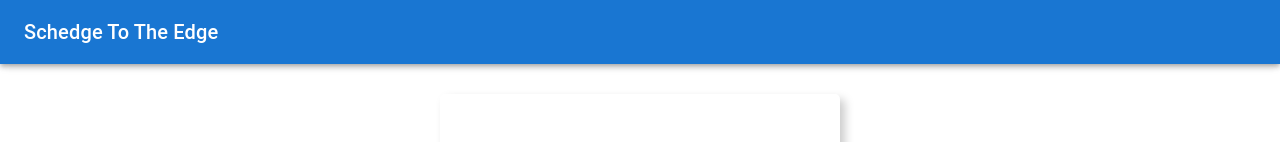
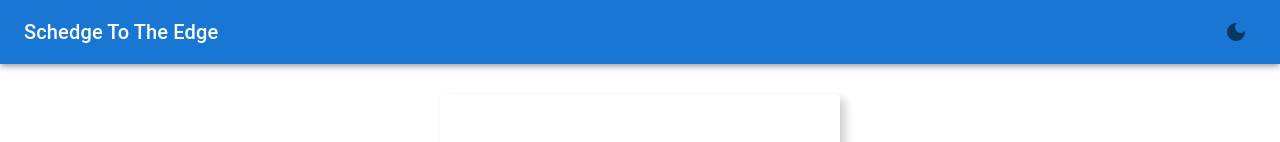
Before and after one commit to 2High4This/final_proj, a React (Vite) app in the folder maybe/: page / in a window 1280 px wide. Shown: the top 142 px of the page. Built offline with nearby package versions, Linux system fonts and the light colour scheme.

Commit message:
added a darkmode button

```diff
--- a/maybe/src/comps/appbar.jsx
+++ b/maybe/src/comps/appbar.jsx
@@ -5,14 +5,11 @@ import {
   IconButton,
   MenuItem,
   CssBaseline,
-  Stack,
-  Paper,
-  ClickAwayListener,
   Menu,
-  ListItem,
 } from "@mui/material";
 import AccountCircleIcon from "@mui/icons-material/AccountCircle";
 import LogoutIcon from "@mui/icons-material/Logout";
+import DarkModeIcon from "@mui/icons-material/DarkMode";
 import { useNavigate } from "react-router-dom";
 import { useState, useEffect } from "react";
 
@@ -22,6 +19,7 @@ import { styles } from "../style";
 
 export function MyAppBar() {
   const [success, setSuccess] = useState(false);
+  const [dark, setDark] = useState(false);
   const [anchorEl, setAnchorEl] = useState(null);
   const open = Boolean(anchorEl);
 
@@ -29,6 +27,8 @@ export function MyAppBar() {
 
   const axiosWithJWT = useAxiosWithJWT();
   const { auth } = useAuth();
+
+  const loggedUser = sessionStorage.getItem("name");
 
   useEffect(() => {
     if (success) {
@@ -62,7 +62,10 @@ export function MyAppBar() {
     handleClose();
   };
 
-  const loggedUser = sessionStorage.getItem("name");
+  const toggleDarkMode = () => {
+    setDark(!dark);
+    sessionStorage.setItem("darkMode", !dark);
+  };
 
   return (
     <>
@@ -77,6 +80,9 @@ export function MyAppBar() {
             variant="h6">
             Schedge To The Edge
           </Typography>
+          <IconButton onClick={toggleDarkMode}>
+            <DarkModeIcon />
+          </IconButton>
 
           {loggedUser ? (
             <>
--- a/maybe/src/mainPage.jsx
+++ b/maybe/src/mainPage.jsx
@@ -186,6 +186,7 @@ export function App() {
                 label="Length (in hours)"
                 type="number"
                 variant="outlined"
+                disabled={allDay}
                 onChange={(e) => {
                   setTaskLength(e.target.value);
                   setErrormsg("");
```
Also changed, not shown: maybe/src/main.jsx (+9 -9 lines).
